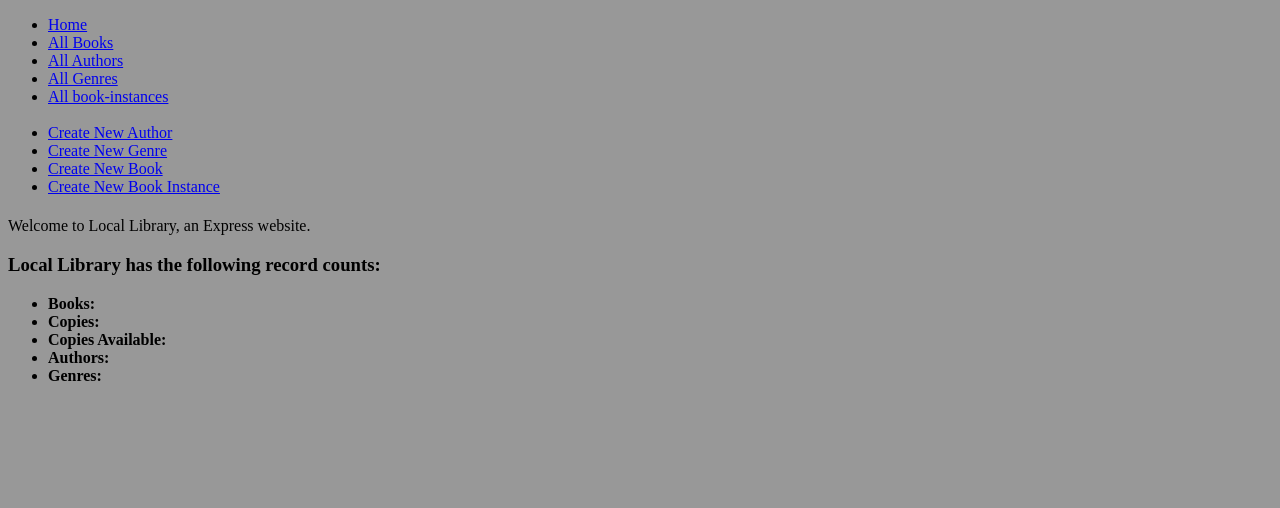
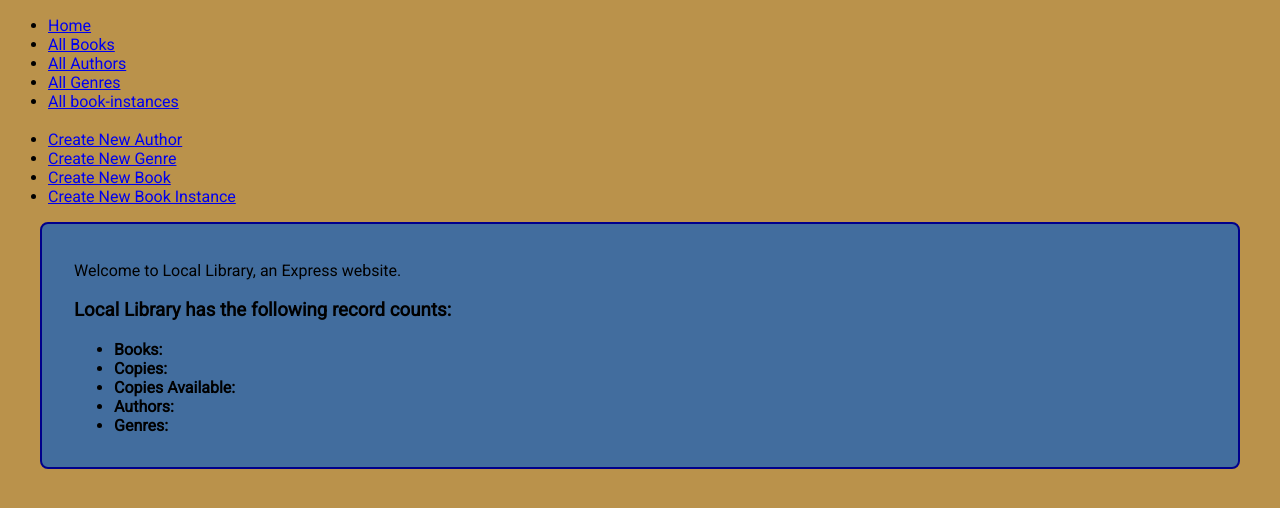
Before and after one commit to Cudderson/local-library, a website: page views/index.html in a window 1280 px wide. Drawn offline with nearby package versions, Linux system fonts and the light colour scheme; files that its build step writes are made by us from their sources.

Commit message:
begin styling project

```diff
--- a/public/stylesheets/style.css
+++ b/public/stylesheets/style.css
@@ -2,11 +2,30 @@
   box-sizing: border-box;
 }
 
+:root {
+  --dark-blue: rgb(66, 109, 158);
+  --dark-tan: rgb(186, 146, 75);
+}
+
 body {
-  background-color: rgba(50, 50, 50, .5);
+  /* background-color: rgb(186, 146, 75); */
+  background-color: var(--dark-tan);
+  font-family: "Roboto", sans-serif;
+}
+
+.content-container {
+  margin: 0 auto;
+  border: 2px solid darkblue;
+  border-radius: 8px;
+  padding: 1rem 2rem;
+  width: 96%;
+  max-width: 1200px;
+  background-color: var(--dark-blue);
 }
 
 h1 {
+  font-family: "Lora", serif;
+  font-weight: 400;
   color: gold;
 }
 
--- a/views/layout.html
+++ b/views/layout.html
@@ -4,6 +4,9 @@
     <meta charset="UTF-8" />
     <meta http-equiv="X-UA-Compatible" content="IE=edge" />
     <meta name="viewport" content="width=device-width, initial-scale=1.0" />
+    <link rel="preconnect" href="https://fonts.googleapis.com">
+    <link rel="preconnect" href="https://fonts.gstatic.com" crossorigin>
+    <link href="https://fonts.googleapis.com/css2?family=Lora&family=Roboto&display=swap" rel="stylesheet">
     <link rel='stylesheet' href='/stylesheets/style.css'>
     <link rel='stylesheet' href='/stylesheets/test.css'>
     <title>Local Library</title>
@@ -43,7 +46,9 @@
         </li>
       </ul>
     </div>
-    {% block content %}
-    {% endblock content %}
+    <div class="content-container">
+      {% block content %}
+      {% endblock content %}
+    </div>
   </body>
 </html>
```
